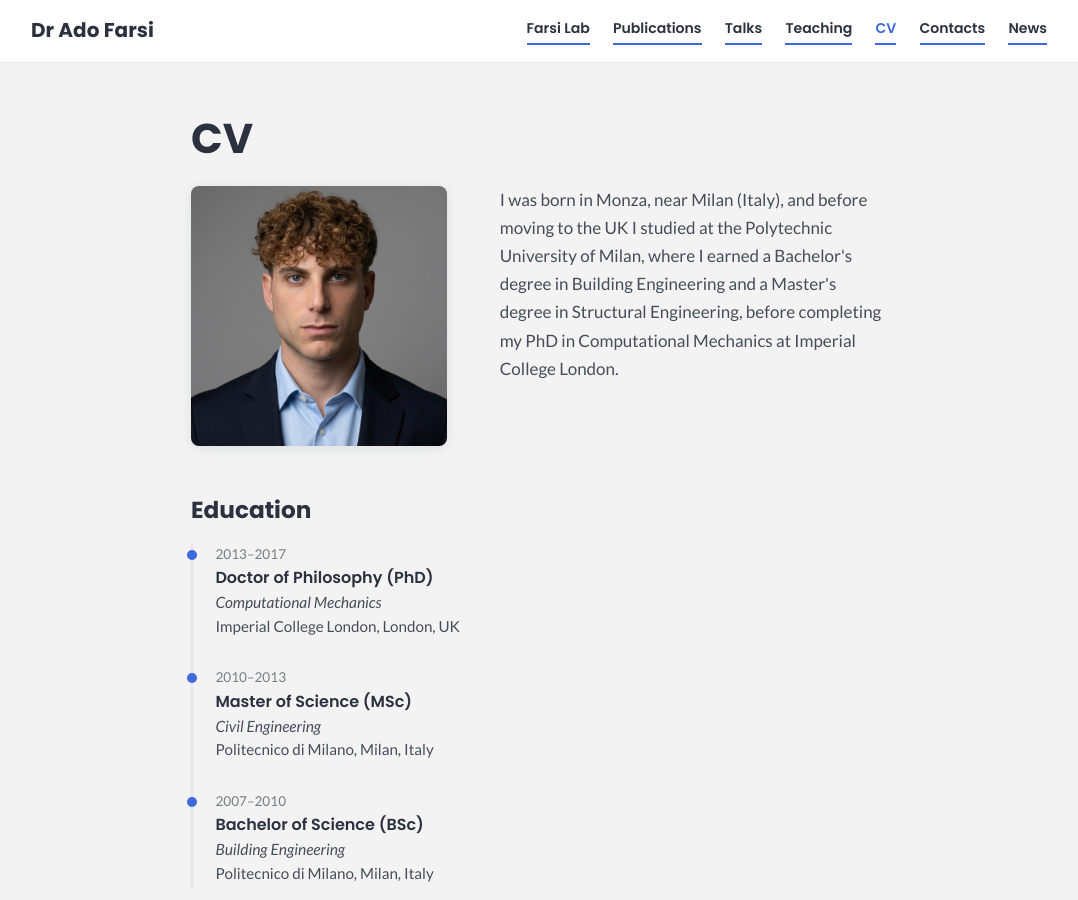
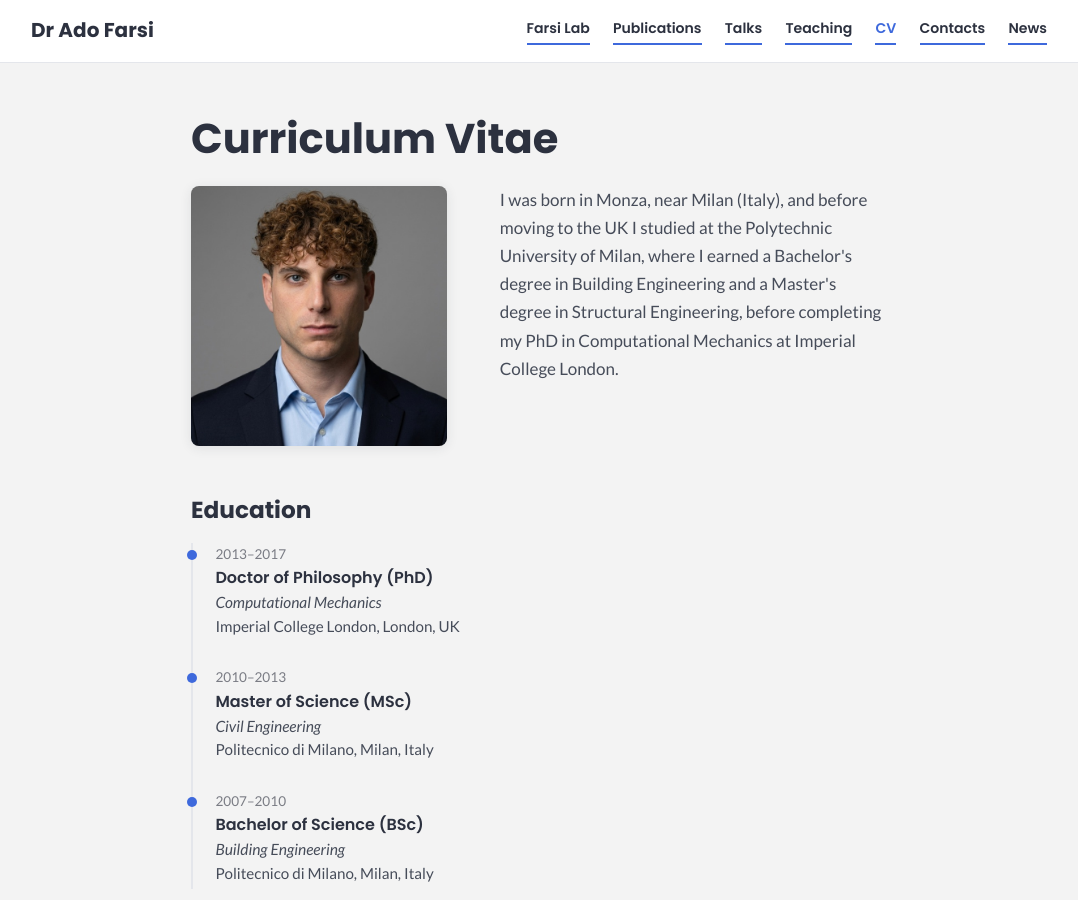
Before and after one commit to adofarsi/website-data, a Jekyll site: the page built from cv.html, in a window 1280 px wide and 900 px high. Shown: the whole window, without its empty margins (101-1179 px from the left). Built offline with Jekyll 4.4.1, drawn with Linux system fonts in a browser that asks for light colours.

Commit message:
Lab members become Students, CV page titled Curriculum Vitae
The lab heading now reads Students, pairing with Previous students below it.
The CV page heading and browser title read Curriculum Vitae while the menu
label and /cv/ URL stay CV.

```diff
--- a/cv.html
+++ b/cv.html
@@ -1,6 +1,6 @@
 ---
 layout: default
-title: CV
+title: Curriculum Vitae
 permalink: /cv/
 band: gray
 description: >-
@@ -9,7 +9,7 @@
 ---
 <article class="page measure">
   <header>
-    <h1>CV</h1>
+    <h1>Curriculum Vitae</h1>
   </header>
 
   <div class="about-grid">
--- a/lab.html
+++ b/lab.html
@@ -49,7 +49,7 @@
   </section>
 
   <section class="block">
-    <h2>Members</h2>
+    <h2>Students</h2>
     {% assign members = site.data.students | where: "current", "y" %}
     <div class="people-grid">
       {% for s in members %}{% include person.html person=s folder="students" subtitle=s.degree %}{% endfor %}
```
